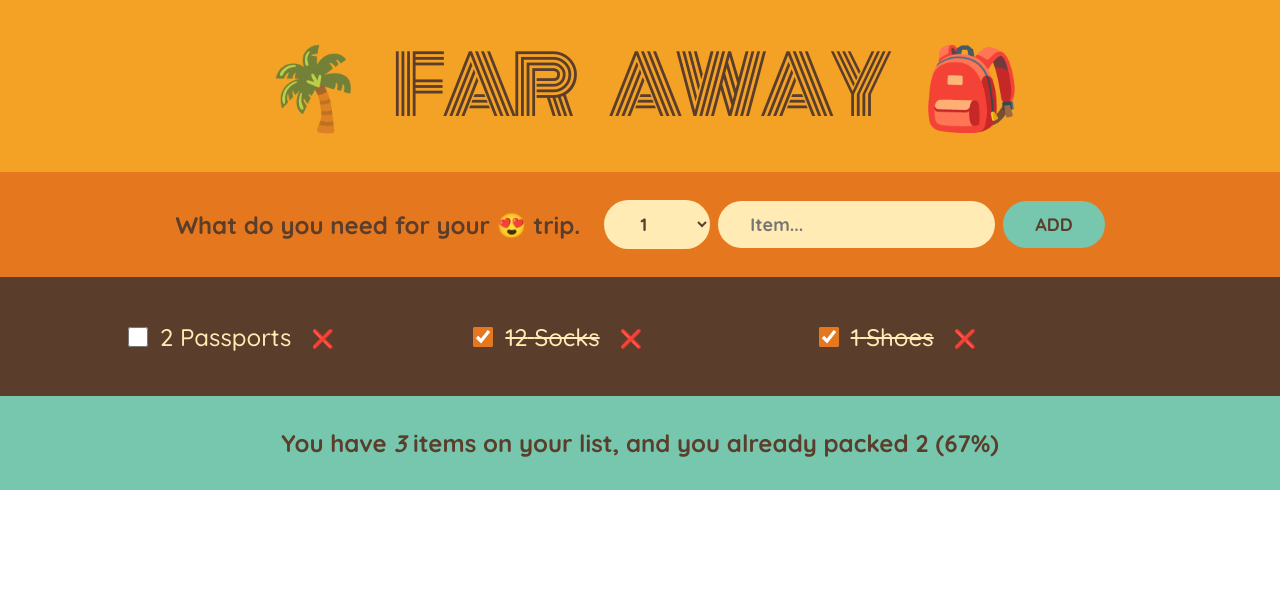
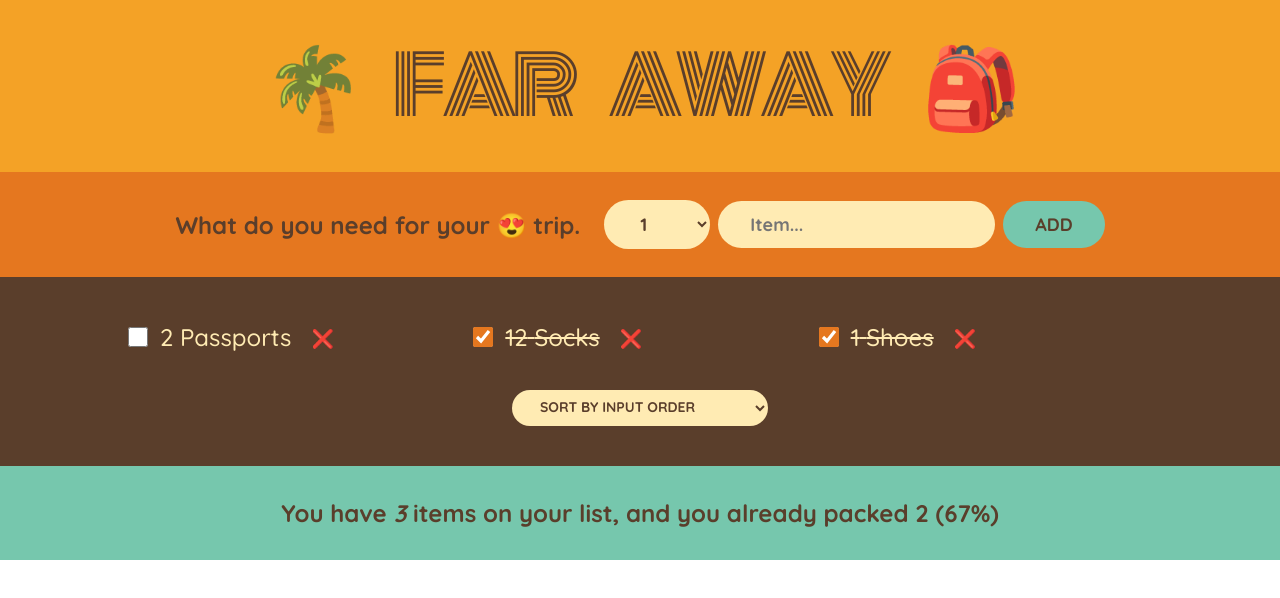
Before and after one commit to stkoev/js-travel-list, a React (Create React App) app: page / in a window 1280 px wide. Shown: the top 598 px of the page. Built offline with nearby package versions, Linux system fonts and the light colour scheme.

Commit message:
implement sorting

```diff
--- a/src/components/PackingList.js
+++ b/src/components/PackingList.js
@@ -1,7 +1,29 @@
+import { useState } from "react";
 import Item from "./Item";
 
 function PackingList({ items, onDeleteItem, onHandleCheck }) {
-  const renderedList = items.map((item) => {
+  const [sortBy, setSortBy] = useState("input");
+
+  function handleSortChange(e) {
+    setSortBy(e.target.value);
+  }
+  const sortedList = () => {
+    if (sortBy === "input") {
+      return items;
+    } else if (sortBy === "reverseInput") {
+      return items.slice().sort((a, b) => b.id - a.id);
+    } else if (sortBy === "description") {
+      return items
+        .slice()
+        .sort((a, b) => a.description.localeCompare(b.description));
+    } else if (sortBy === "packed") {
+      return items.slice().sort((a, b) => Number(a.packed) - Number(b.packed));
+    } else if (sortBy === "number") {
+      return items.slice().sort((a, b) => a.quantity - b.quantity);
+    }
+  };
+
+  const renderedList = sortedList().map((item) => {
     return (
       <Item
         item={item}
@@ -15,6 +37,15 @@ function PackingList({ items, onDeleteItem, onHandleCheck }) {
   return (
     <div className="list">
       <ul>{renderedList} </ul>
+      <div className="action">
+        <select name="" id="" onChange={handleSortChange} value={sortBy}>
+          <option value="input">Sort by Input order</option>
+          <option value="description">Sort by description</option>
+          <option value="number">Sort by number of items</option>
+          <option value="packed">Sort by packed status</option>
+          <option value="reverseInput">Reversed Input</option>
+        </select>
+      </div>
     </div>
   );
 }
```
